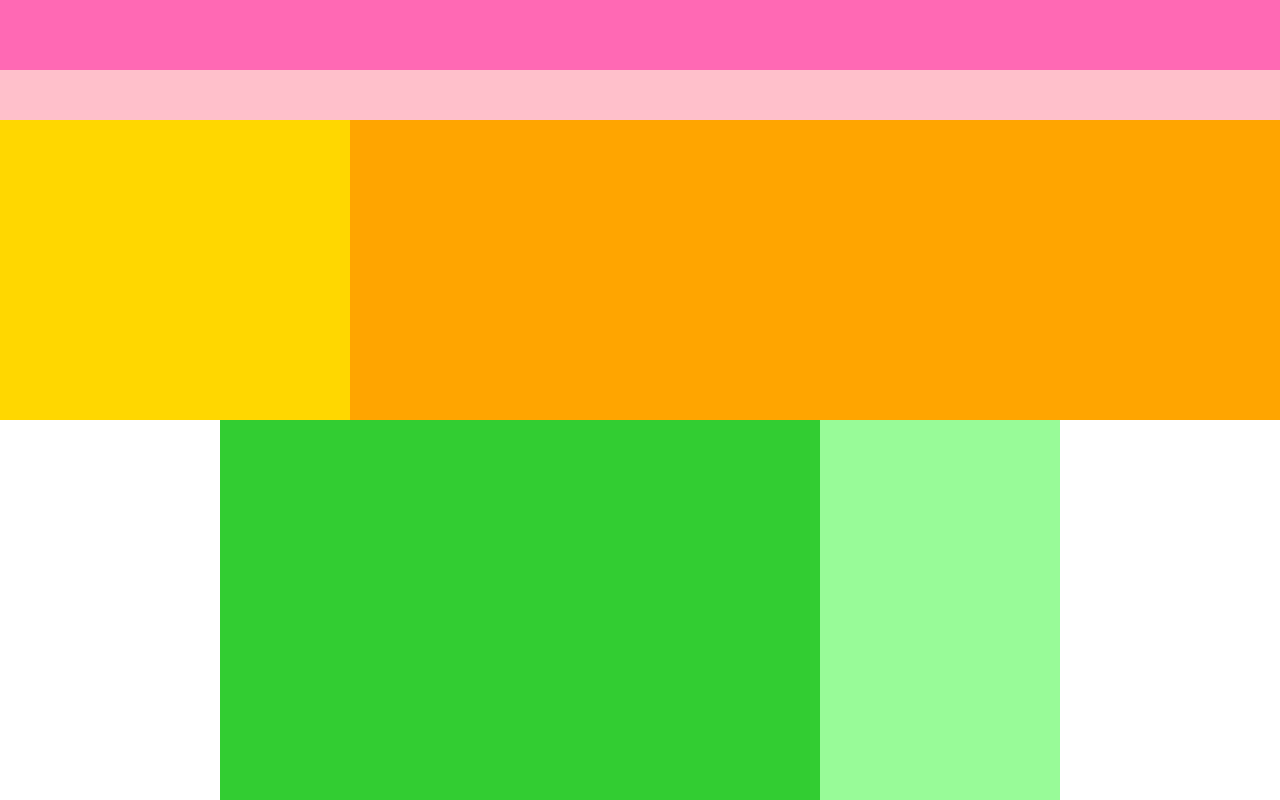
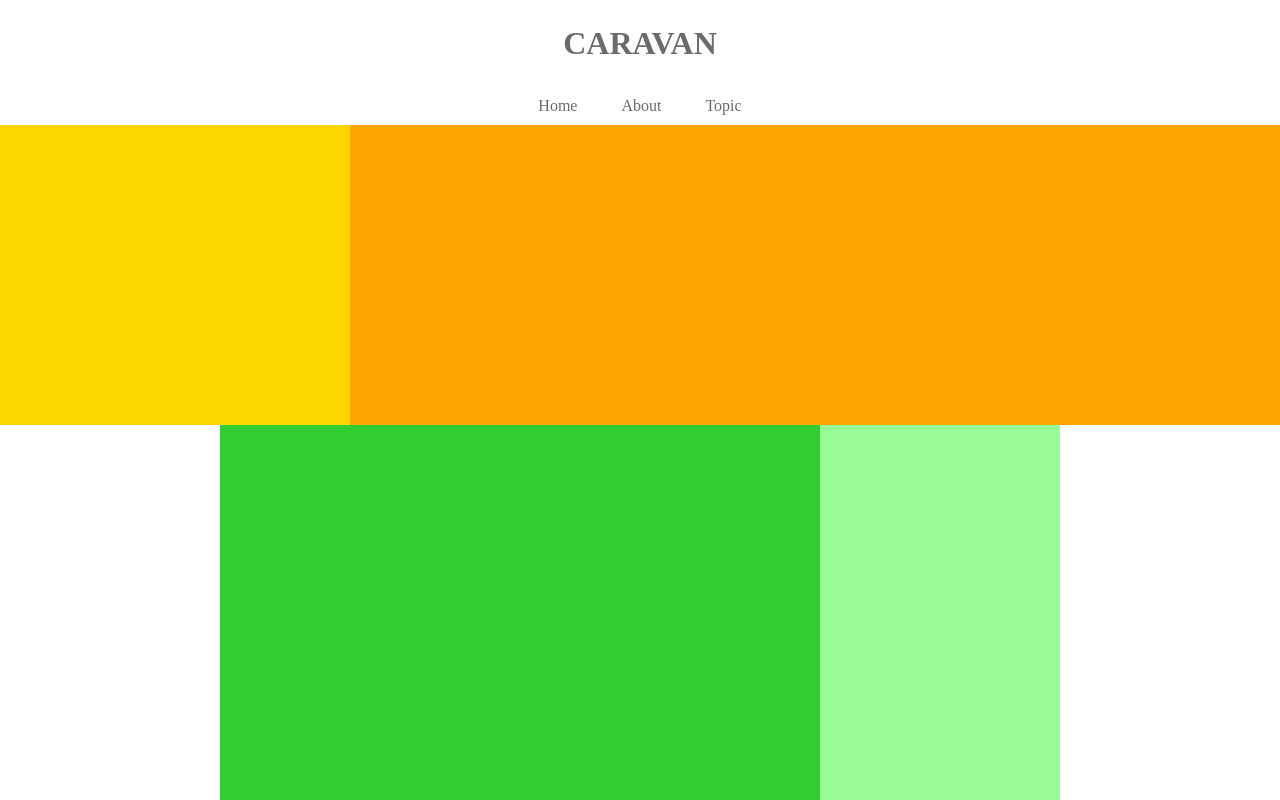
Before and after one commit to nakashimaiori/HTMLCSS, a plain HTML site: page CARAVAN2/index.html in a window 1280 px wide. Shown: the top 800 px of the page. Drawn offline with Linux system fonts and the light colour scheme.

Commit message:
[Finish]1-5

```diff
--- a/CARAVAN2/index.html
+++ b/CARAVAN2/index.html
@@ -8,10 +8,20 @@
 </head>
 <body>
   <!-- header用のdiv -->
-  <div class="header">
-    <div class="header-top"></div>
-    <div class="header-bottom"></div>
-  </div>
+  <header>
+    <h1 clss="headline">
+      <a href="index.html">CARAVAN</a>
+    </h1>
+  </header>
+  <nav>
+    <ul class="nav-list">
+      <li class="nav-list-item">
+        <a href="index.html">Home</a>
+      </li>
+      <li class="nav-list-item">About</li>
+      <li class="nav-list-item">Topic</li>
+    </ul>
+  </nav>
   <!-- main-visual用のdiv -->
   <div class="main-visual">
     <div class="main-visual-content"></div>
@@ -22,6 +32,8 @@
     <div class="sidebar"></div>
   </div>
   <!-- footer用のdiv -->
-  <div class="footer"></div>
+  <footer>
+    <p class="footer-text">© all rights reserved by Infratop.Infratop.Inc</p>
+  </footer>
 </body>
 </html>
--- a/CARAVAN2/style.css
+++ b/CARAVAN2/style.css
@@ -2,27 +2,44 @@
   margin: 0;
   padding: 0;
   box-sizing: border-box;
+  color: #6c6b6b;
 }
+
+a {
+  text-decoration: none;
+}
+
 .clearfix::after {
   content:"";
   display:block;
   clear:both; /*leftでもいけた*/
 }
-.header {
-  width: 100%; /* 横幅 */
-  height: 120px; /* 高さ */
-  background-color: red; /* 背景色 */
+header {
+  padding: 25px 0;/* 横幅 */
+  width:90%;
+  margin: 0 auto;
+  text-align: center;
+
 }
-.header-top {
-  width: 100%; /* 横幅 */
-  height: 70px; /* 高さ */
-  background-color: hotpink; /* 背景色 */
+
+header .headline{
+  font-size: 32px;
 }
-.header-bottom{
-  width: 100%; /* 横幅 */
-  height: 50px; /* 高さ */
-  background-color: pink; /* 背景色 */
+
+.nav-list {
+  text-align: center;
+  padding: 10px 0;
+  margin: 0 auto;
 }
+
+.nav-list-item {
+  list-style: none;
+  /*↓縦並びがいい感じに横並びになった*/
+  display: inline-block;
+  margin: 0 20px;
+
+}
+
 .main-visual {
   width: 100%; /* 横幅 */
   height: 300px; /* 高さ */
@@ -51,8 +68,13 @@
   background-color: palegreen;
   float: left; /* 要素を左揃えで並べる */
 }
-.footer {
+footer {
   width: 100%; /* 横幅 */
   height: 120px; /* 高さ */
-  background-color: blue; /* 背景色 */
+  text-align: center;
+  line-height: 120px;
+  background-color: #848282
 }
+.footer-text {
+  color: #fff;
+}
```
Also changed, not shown: 1 other file.
